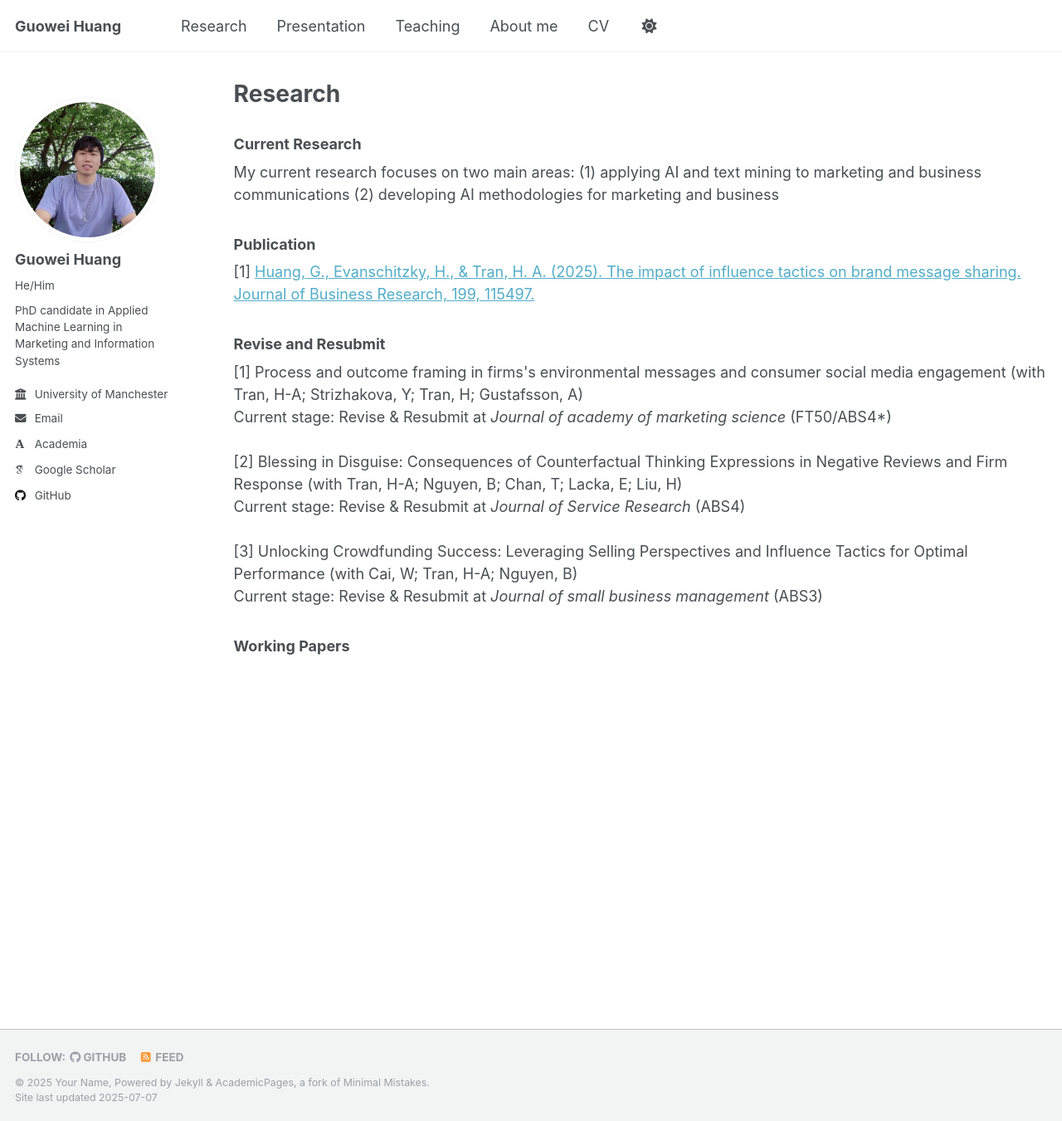
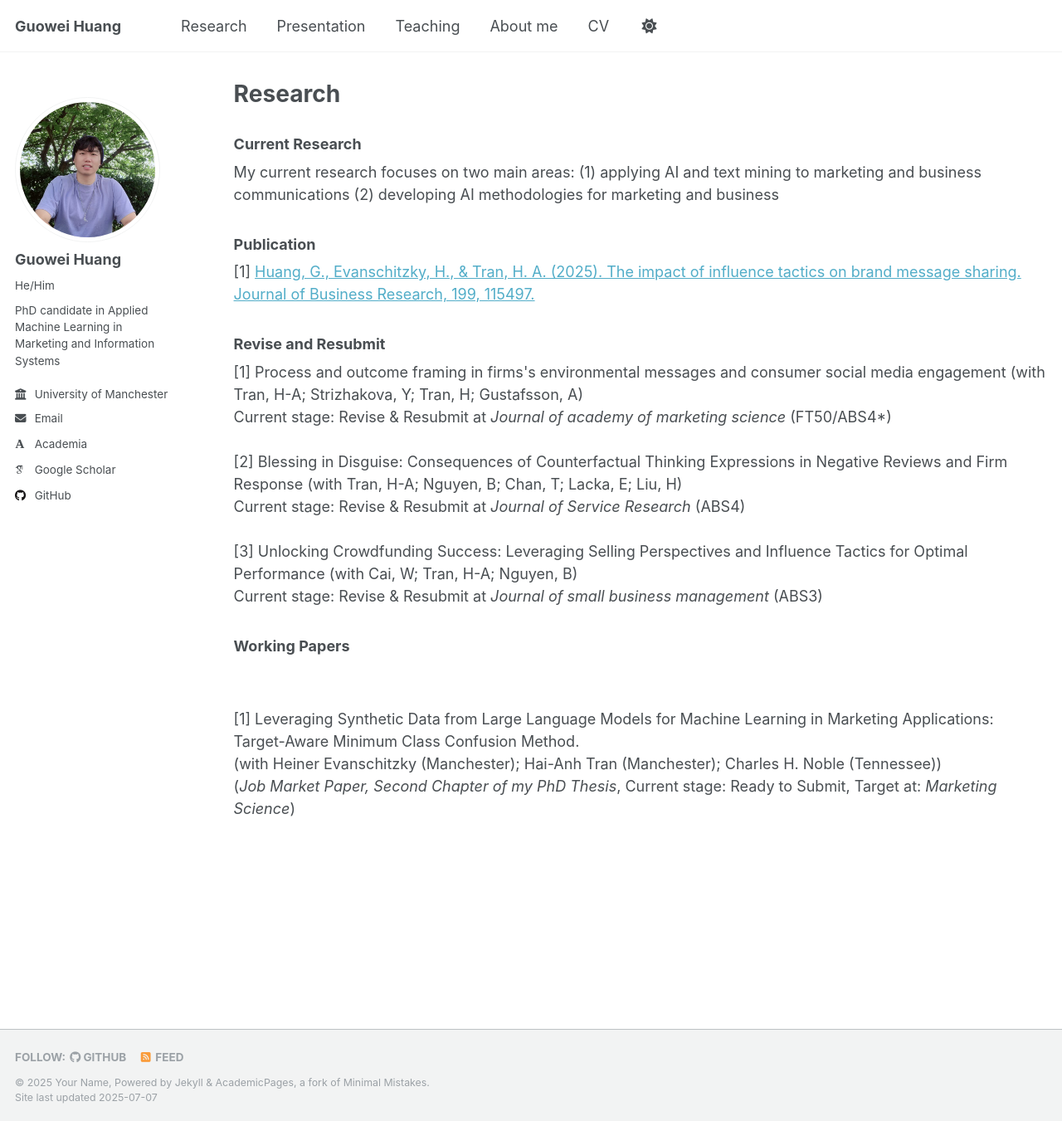
Before and after one commit to Oliverhuang123/Oliverhuang123.github.io, a Jekyll site: the page built from _pages/publications.html, in a window 1280 px wide and 1351 px high. Shown: the whole window at 83% size. Built offline with Jekyll 4.4.1, drawn with Linux system fonts in a browser that asks for light colours; some web fonts are replaced.

Commit message:
Update publications.html

```diff
--- a/_pages/publications.html
+++ b/_pages/publications.html
@@ -25,3 +25,8 @@ Current stage: Revise &amp; Resubmit at <em>Journal of Service Research</em> (AB
 Current stage: Revise &amp; Resubmit at <em>Journal of small business management</em> (ABS3)
 
 <h3>Working Papers</h3>
+<br>
+<br>
+[1] Leveraging Synthetic Data from Large Language Models for Machine Learning in Marketing Applications: Target-Aware Minimum Class Confusion Method.<br>
+(with Heiner Evanschitzky (Manchester); Hai-Anh Tran (Manchester); Charles H. Noble (Tennessee))<br>
+(<em>Job Market Paper, Second Chapter of my PhD Thesis</em>, Current stage: Ready to Submit, Target at: <em>Marketing Science</em>)
```
